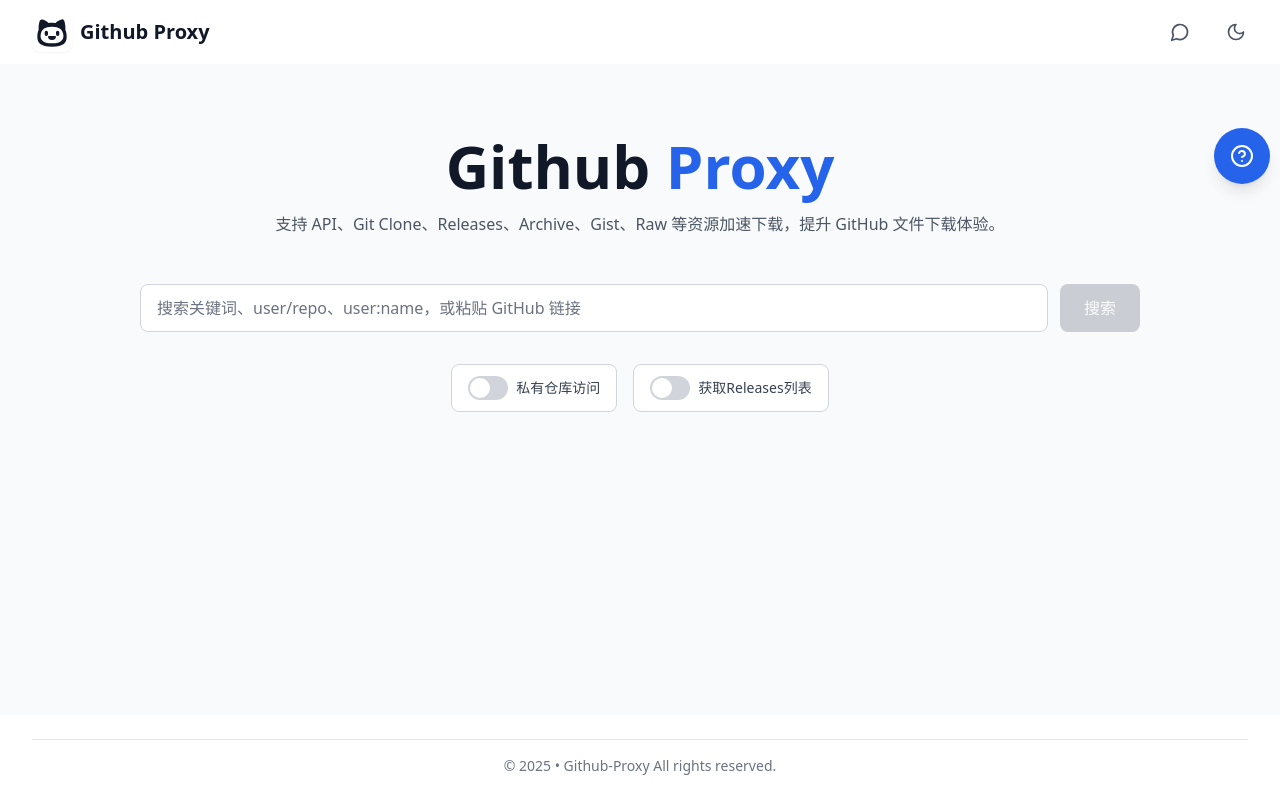
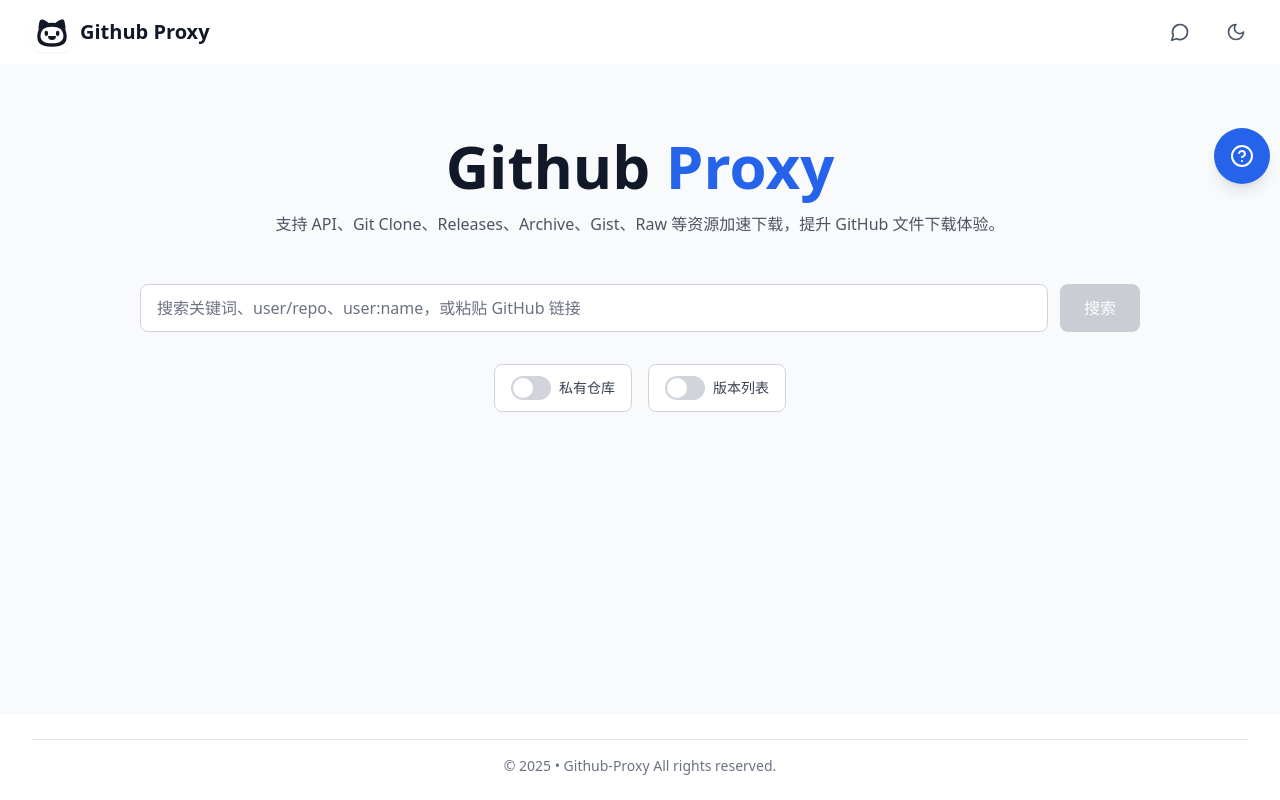
Before and after one commit to josephxzy/github-proxy, a Vue app in the folder src/frontend/: page / in a window 1280 px wide. Built offline with nearby package versions, Linux system fonts and the light colour scheme.

Commit message:
style: 功能按钮改为全中文：私有仓库 / 版本列表

```diff
--- a/src/frontend/src/views/HomeView.vue
+++ b/src/frontend/src/views/HomeView.vue
@@ -75,7 +75,7 @@
             <div class="w-10 h-6 rounded-full transition-all relative" :class="token ? 'bg-blue-600' : 'bg-gray-300 dark:bg-gray-600'">
               <div class="absolute top-0.5 w-5 h-5 bg-white rounded-full transition-transform duration-300" :class="token ? 'translate-x-4' : 'translate-x-0.5'"></div>
             </div>
-            <span class="text-sm font-medium">私有仓库访问</span>
+            <span class="text-sm font-medium">私有仓库</span>
           </button>
           <button
             type="button"
@@ -84,7 +84,7 @@
             <div class="w-10 h-6 rounded-full transition-all relative" :class="isReleasesMode ? 'bg-blue-600' : 'bg-gray-300 dark:bg-gray-600'">
               <div class="absolute top-0.5 w-5 h-5 bg-white rounded-full transition-transform duration-300" :class="isReleasesMode ? 'translate-x-4' : 'translate-x-0.5'"></div>
             </div>
-            <span class="text-sm font-medium">获取Releases列表</span>
+            <span class="text-sm font-medium">版本列表</span>
           </button>
         </div>
       </div>
```
Also changed, not shown: 1 other file (tests, documents, lock files or other folders).
